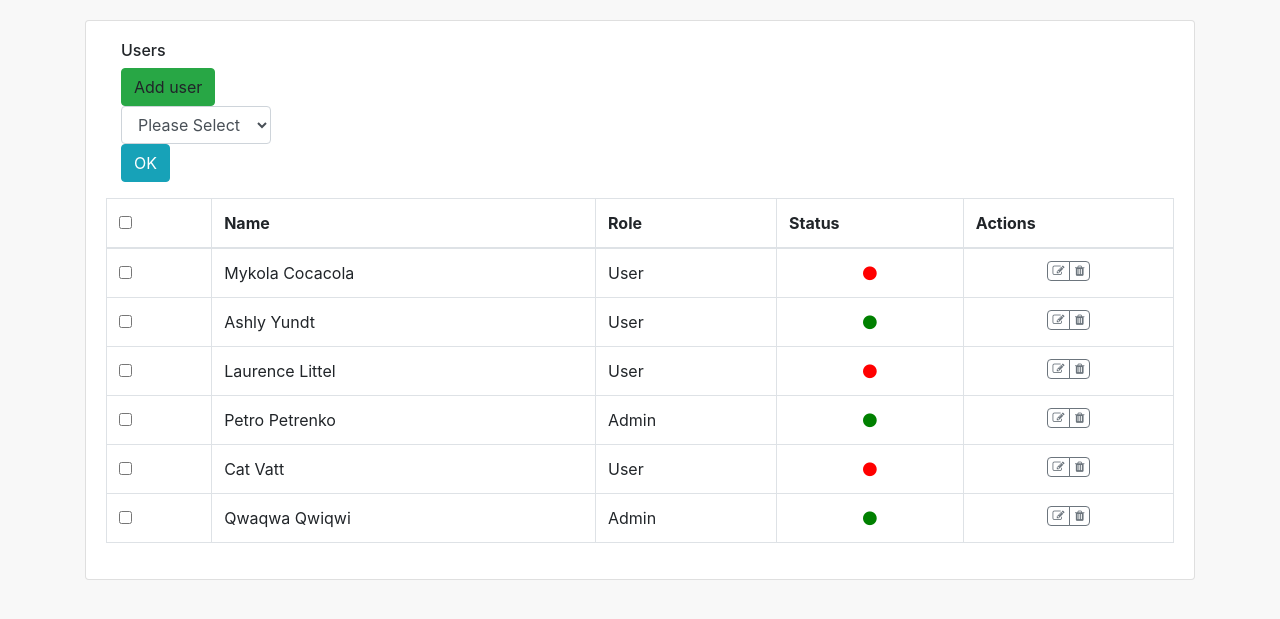
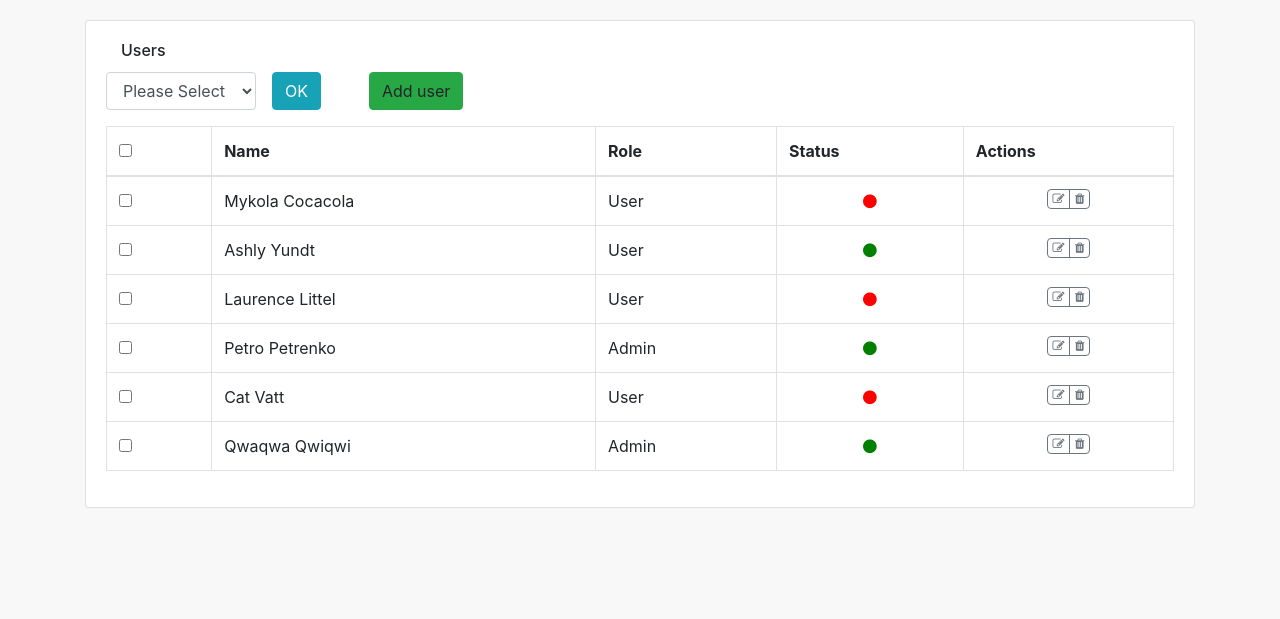
Before and after one commit to sv-dubov/Sprint, a PHP site: page / in a window 1280 px wide. Shown: the top 619 px of the page. Run offline with PHP 8.4, Linux system fonts and the light colour scheme; data comes from the database, SQL or seed files in the repository; some libraries are stand-ins or nearby versions.

Commit message:
Fix buttons in table

```diff
--- a/index.php
+++ b/index.php
@@ -27,15 +27,17 @@ include 'backend/database.php';
                                 <div class="col-sm-6">
                                     <h6 class="mr-2"><span>Users</span></h6>
                                 </div>
-                                <div class="col-sm-6">
-                                    <a id="addUser" class="btn btn-success" data-toggle="modal">Add user</a>
-                                    <select class="form-control" id="actions" style="width:auto;">
+                            </div>
+                            <div class="col-sm-6">
+                                <div class="row">
+                                    <select class="form-control mr-3" id="actions" style="width:auto;">
                                         <option selected="selected" value="0" disabled>Please Select</option>
                                         <option value="1">Set active</option>
                                         <option value="2">Set not active</option>
                                         <option value="3">Delete</option>
                                     </select>
-                                    <button type="button" class="btn btn-info" id="btn-actions">OK</button>
+                                    <button type="button" class="btn btn-info mr-5" id="btn-actions">OK</button>
+                                    <a id="addUser" class="btn btn-success" data-toggle="modal">Add user</a>
                                 </div>
                             </div>
                             <div class="e-table">
```
